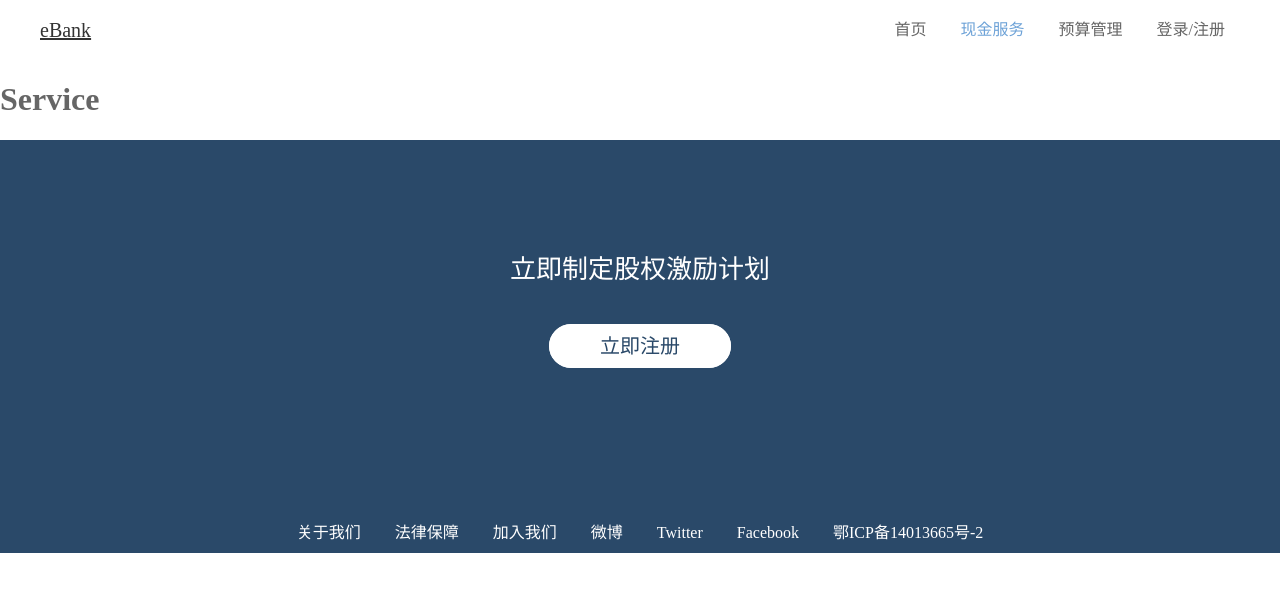
After one commit to cryptobuks/ebank-6, a Flask app: page /service in a window 1280 px wide. The commit adds this page. Shown: the top 592 px of the page. Run offline with Flask 2, Linux system fonts and the light colour scheme; some libraries are stand-ins or nearby versions.

Commit message:
Add base layout

```diff
--- a/ebank/home/__init__.py
+++ b/ebank/home/__init__.py
@@ -1,7 +1,11 @@
 # coding=utf-8
 
+import sys
 from flask import request, render_template
 from .app import app
+
+reload(sys)
+sys.setdefaultencoding('utf-8')
 
 @app.context_processor
 def context_processor():
@@ -14,13 +18,13 @@ def context_processor():
             },
             {
                 'title': '现金服务',
-                'url': '/a',
-                'active': request.path == 'a',
+                'url': '/service',
+                'active': request.path == '/service',
             },
             {
                 'title': '预算管理',
-                'url': '/b',
-                'active': request.path == 'b',
+                'url': '/management',
+                'active': request.path == '/management',
             },
         ]
     }
@@ -28,3 +32,11 @@ def context_processor():
 @app.route('/')
 def index():
     return render_template('index.html')
+
+@app.route('/service')
+def service():
+    return render_template('service.html')
+
+@app.route('/management')
+def management():
+    return render_template('management.html')
--- a/ebank/home/static/home.css
+++ b/ebank/home/static/home.css
@@ -0,0 +1,109 @@
+body {
+  margin: 0;
+  padding-top: 60px;
+  color: #666;
+}
+
+.container {
+  width: 1200px;
+  margin: auto;
+}
+
+.header {
+  position: fixed;
+  top: 0;
+  width: 100%;
+  line-height: 60px;
+  background-color: #fff;
+  z-index: 1;
+}
+
+.header:after {
+  display: block;
+  content: "";
+  clear: both;
+}
+
+.logo {
+  float: left;
+  height: 60px;
+  color: #333;
+  font-size: 20px;
+}
+
+.navigation {
+  float: right;
+  height: 60px;
+}
+
+.navigation a {
+  color: #666;
+  text-decoration: none;
+  margin: 0 15px;
+}
+
+.navigation a.active,
+.navigation a:hover {
+  color: #6da2d7;
+}
+
+.carousel .slick-arrow {
+  display: none;
+}
+
+.carousel .slick-slide {
+  height: 600px;
+}
+
+.carousel .slick-slide:focus {
+  outline: none;
+}
+
+.customers {
+  padding: 60px 0;
+}
+
+.customers-title {
+  text-align: center;
+  font-size: 24px;
+  line-height: 100px;
+}
+
+.footer {
+  background-color: #2a4969;
+  padding: 10px 0;
+  text-align: center;
+}
+
+.footer-join span {
+  margin-top: 60px;
+  line-height: 120px;
+  font-size: 26px;
+  display: block;
+  color: #fff;
+}
+
+.footer-join a {
+  color: #2a4969;
+  text-decoration: none;
+  background: #fff;
+  border-radius: 30px;
+  font-size: 20px;
+  padding: 10px 50px;
+  border: 1px solid #fff;
+}
+
+.footer-join a:hover {
+  background-color: #2a4969;
+  color: #fff;
+}
+
+.footer-items {
+  margin-top: 160px;
+}
+
+.foot-item {
+  color: #fff;
+  margin: 15px;
+  text-decoration: none;
+}
--- a/ebank/home/templates/base.html
+++ b/ebank/home/templates/base.html
@@ -4,13 +4,39 @@
 <meta charset="utf-8">
 <title>eBank</title>
 <link rel="stylesheet" href="{{ url_for('static', filename='home.css') }}">
+{% block style %}{% endblock %}
 </head>
 <body>
-<div class="navbar">
-  {% for item in navigation %}
-    <a href="{{ item.url }}" class="item {% if item.active %}active{% endif %}">{{ item.title }}</a>
-  {% endfor %}
+<div class="header">
+  <div class="container">
+    <a class="logo" href="/">eBank</a>
+    <div class="navigation">
+      {% for item in navigation %}
+        <a href="{{ item.url }}" class="{% if item.active %}active{% endif %}">{{ item.title }}</a>
+      {% endfor %}
+      <a href="#">登录/注册</a>
+    </div>
+  </div>
 </div>
 <div class="body">{% block body %}{% endblock %}</div>
+<div class="footer">
+  <div class="container">
+    <div class="footer-join">
+      <span class="footer-join-title">立即制定股权激励计划</span>
+      <a href="#">立即注册</a>
+    </div>
+    <div class="footer-items">
+      <a class="foot-item about" href="/about">关于我们</a>
+      <a class="foot-item about" href="/about">法律保障</a>
+      <a class="foot-item about" target="_blank" href="https://shimo.im/s/2950c0a8-c38d-c996-d840-a2f53ec4bd0d">加入我们</a>
+      <a class="foot-item weibo" href="http://weibo.com/shimowendang" target="_blank">微博</a>
+      <a class="foot-item twitter" href="https://twitter.com/ShimoDocs" target="_blank" rel="noopener">Twitter</a>
+      <a class="foot-item facebook" href="https://www.facebook.com/shimo.im" target="_blank" rel="noopener">Facebook</a>
+      <span class="foot-item icp" title="中华人民共和国互联网信息服务备案">鄂ICP备14013665号-2</span>
+    </div>
+  </div>
+</div>
+<script src="//cdn.bootcss.com/jquery/3.1.1/jquery.min.js"></script>
+{% block script %}{% endblock %}
 </body>
 </html>
--- /dev/null
+++ b/ebank/home/templates/management.html
@@ -0,0 +1,4 @@
+{% extends 'base.html' %}
+{% block body %}
+<h1>Management</h1>
+{% endblock %}
--- /dev/null
+++ b/ebank/home/templates/service.html
@@ -0,0 +1,4 @@
+{% extends 'base.html' %}
+{% block body %}
+<h1>Service</h1>
+{% endblock %}
```
Also changed, not shown: ebank/home/templates/index.html (+56 -1 lines).
